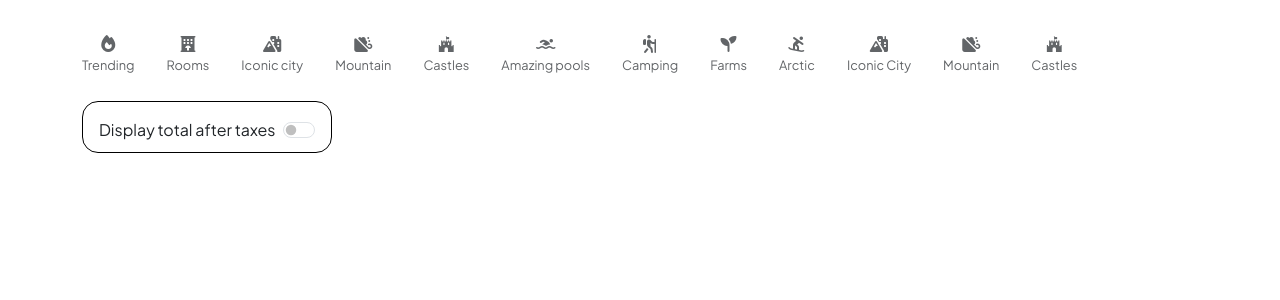
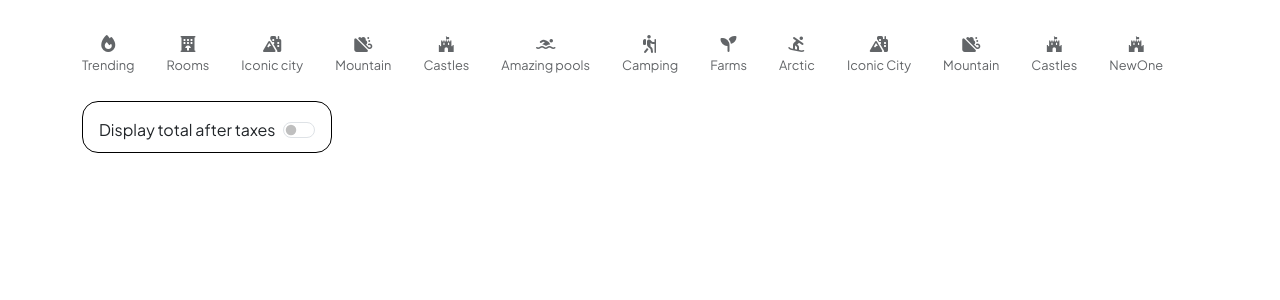
Before and after one commit to PratikKothare123/stayfinder-mern, a Node project: template views/listings/index.ejs in a window 1280 px wide. Shown: the part 80-380 px from the top of the page. Run offline with Node 20 templates, Linux system fonts and the light colour scheme; the template is opened without the code that fills it, so the values that code supplies are empty; some libraries are stand-ins or nearby versions.

Commit message:
Add new 1 Filter

```diff
--- a/views/listings/index.ejs
+++ b/views/listings/index.ejs
@@ -87,6 +87,10 @@
     <div><i class="fa-brands fa-fort-awesome"></i></div>
     <p>Castles</p>
   </div>
+  <div class="filter">
+    <div><i class="fa-brands fa-fort-awesome"></i></div>
+    <p>NewOne</p>
+  </div>
 
 
 
```
